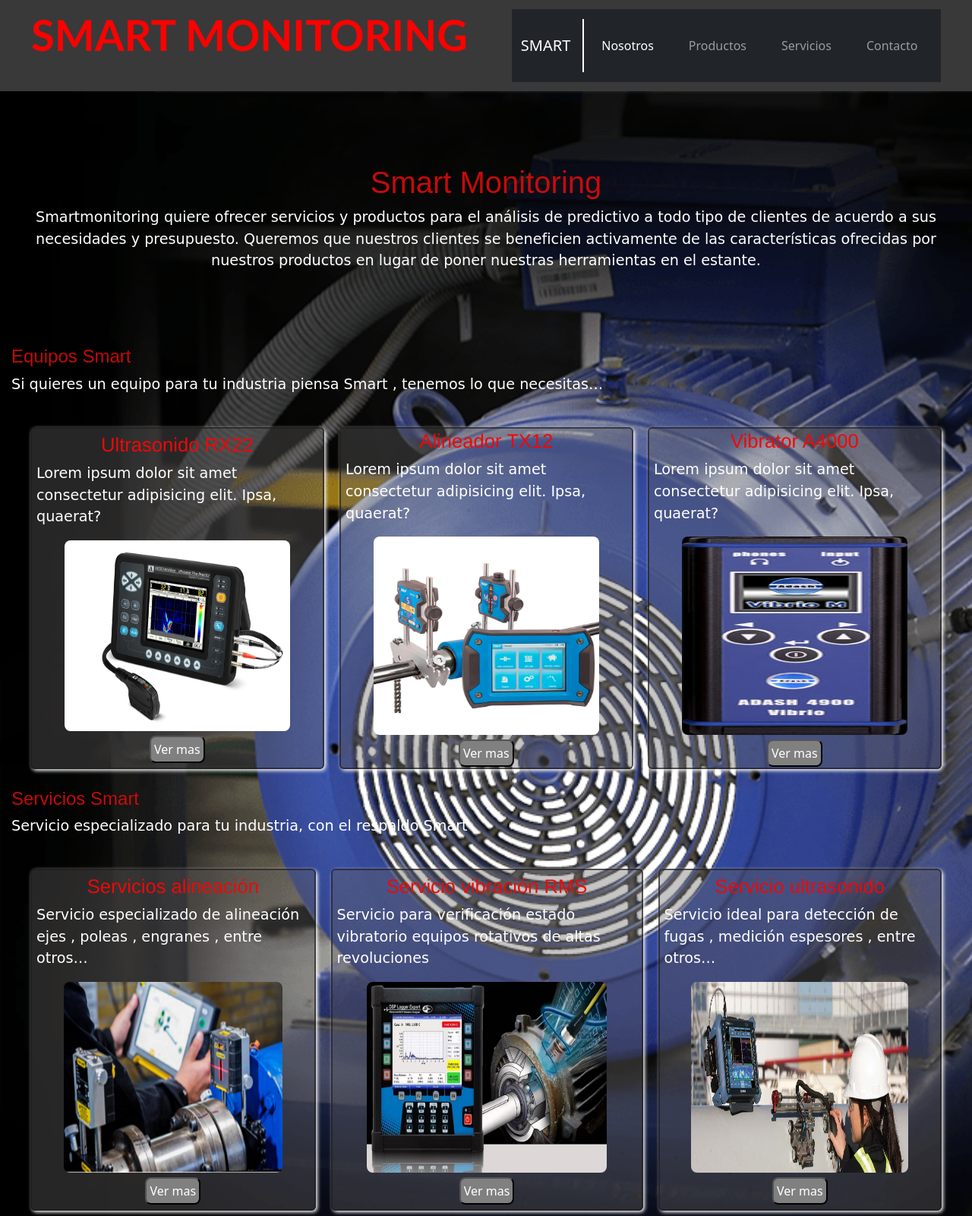
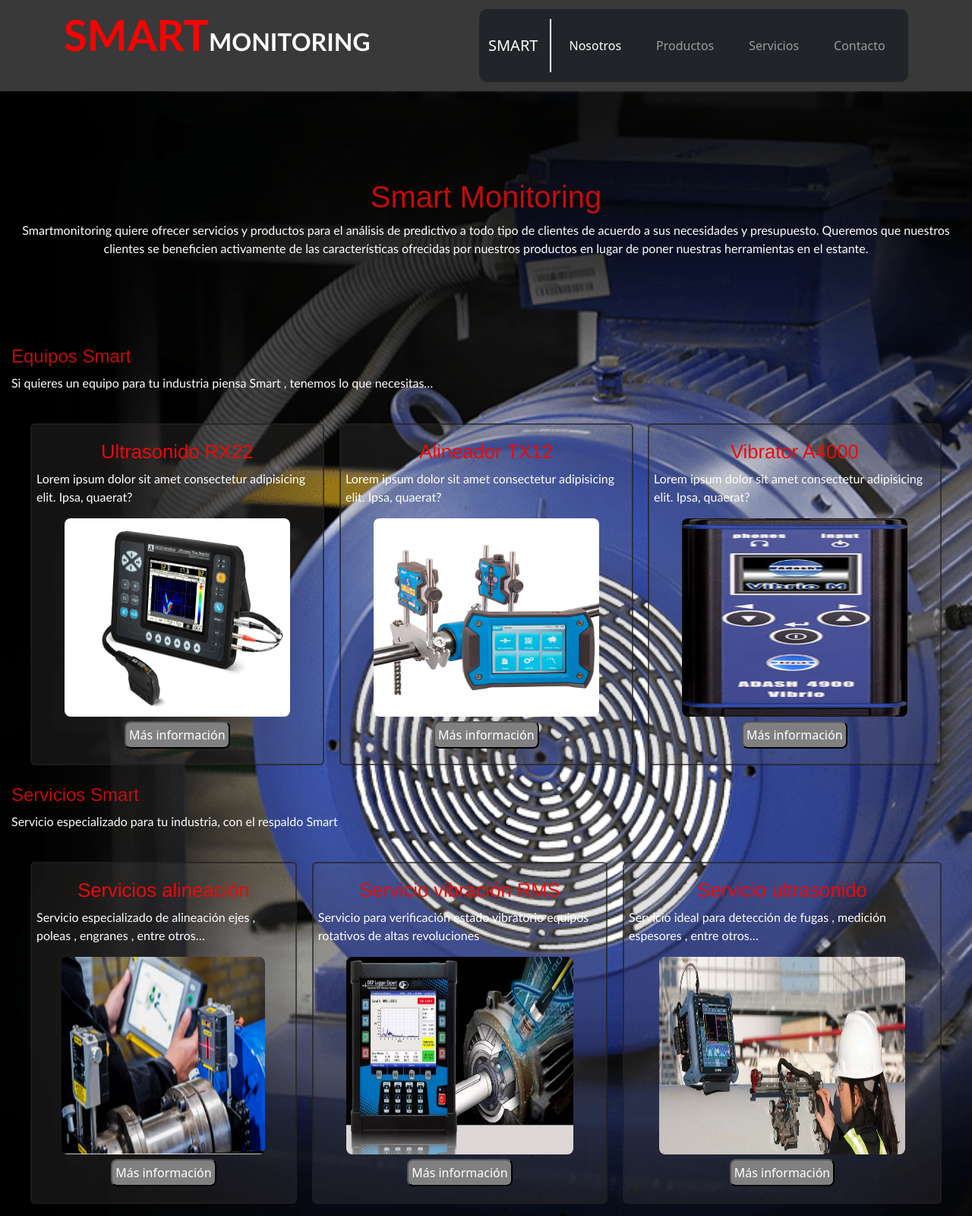
Before and after one commit to EliecerRiquelme/smartmonitoring, a plain HTML site: page index.html in a window 1280 px wide. Shown: the top 1600 px of the page at 76% size. Drawn offline with nearby package versions, Linux system fonts and the light colour scheme.

Commit message:
modificaciones en tarjetas

```diff
--- a/index.html
+++ b/index.html
@@ -17,7 +17,7 @@
     <header class="header">
         <h1  class="titulo" data-aos="flip-left"
         data-aos-easing="ease-out-cubic"
-        data-aos-duration="2000"> SMART MONITORING</h1>
+        data-aos-duration="2000"> SMART<b>MONITORING</b> </h1>
 
         <nav class="navbar navbar-expand-lg navbar-dark bg-dark">
             <div class="container-fluid">
@@ -61,19 +61,19 @@
                      <h3>Ultrasonido RX22 </h3>
                      <P>Lorem ipsum dolor sit amet consectetur adipisicing elit. Ipsa, quaerat?</P>
                      <img src="./assets/img/equipo-ultrasonido.jpg" alt="equipo ultrasonido">
-                     <button class="boton2">Ver mas</button>
+                     <button class="boton2">Más información</button>
                 </article>
                 <article class="tarjeta-equipos" data-aos="flip-up">
                     <h3>Alineador TX12</h3>
                     <P>Lorem ipsum dolor sit amet consectetur adipisicing elit. Ipsa, quaerat?</P>
                     <img src="./assets/img/equipo-alineacion.jpg" alt="equipo alineacion">
-                    <button class="boton2">Ver mas</button>
+                    <button class="boton2">Más información</button>
                 </article>
                 <article class="tarjeta-equipos" data-aos="flip-up">
                     <h3>Vibrator A4000</h3>
                     <P>Lorem ipsum dolor sit amet consectetur adipisicing elit. Ipsa, quaerat?</P>
                     <img src="./assets/img/equipo-vibacion.jpg" alt="equipo vibracion">
-                    <button class="boton2">Ver mas</button>
+                    <button class="boton2">Más información</button>
                 </article>
              </div>
 
@@ -90,7 +90,7 @@
                      <h3>Servicios alineación</h3>
                      <P>Servicio especializado de alineación ejes , poleas , engranes , entre otros…</P>
                      <img src="./assets/img/servicio-1.png" alt="servicio alineación">
-                     <button class="boton2">Ver mas</button>
+                     <button class="boton2">Más información</button>
                 </article>
                 <article class="tarjeta-equipos" data-aos="fade-left"
                 data-aos-offset="300"
@@ -98,7 +98,7 @@
                     <h3>Servicio vibración RMS</h3>
                     <P>Servicio para verificación estado vibratorio equipos rotativos de altas revoluciones </P>
                     <img src="./assets/img/servicio-2.jpg" alt="servicio monitoreo condición">
-                    <button class="boton2">Ver mas</button>
+                    <button class="boton2">Más información</button>
                 </article>
                 <article class="tarjeta-equipos" data-aos="fade-right"
                 data-aos-offset="300"
@@ -106,7 +106,7 @@
                     <h3>Servicio ultrasonido</h3>
                     <P>Servicio ideal para detección de fugas , medición espesores , entre otros…</P>
                     <img src="./assets/img/servicio-3.jpg" alt="servicio utrasonido">
-                    <button class="boton2">Ver mas</button>
+                    <button class="boton2">Más información</button>
                 </article>
              </div>
 
--- a/scss/base/_tipografia.scss
+++ b/scss/base/_tipografia.scss
@@ -4,7 +4,10 @@
 }
 
 .titulo{
-    @include fontsize(2rem,700);
+    @include fontsize(1.8rem,700);
+    b{
+        @include fontsize(2rem,700);
+    }
 }
 
 .subtitulo{
@@ -26,8 +29,7 @@ h4{
     font-size: 0.8rem;
 }
 p{
-    font-family: cursive;
-    font-size: 1rem;
+    font-family:'Gill Sans', 'Gill Sans MT', Calibri, 'Trebuchet MS', sans-serif;
 }
 
 @media (min-width: 480px){
@@ -55,7 +57,5 @@ p{
     h4{
         font-size: 1rem;
     }
-    p{
-        font-size: 1.2rem;
-    }
+
 }
--- a/scss/componentes/_botones.scss
+++ b/scss/componentes/_botones.scss
@@ -13,7 +13,7 @@ button{
     margin-top: 5x;
 
     &:hover{
-        transform: scale(1.5);
+        transform: scale(1.2);
     }
 }
 
@@ -24,5 +24,6 @@ button{
     transition: 200ms;
     &:hover{
         filter:opacity(80%);
+        background-color: black;
     }
 }
--- a/scss/componentes/_tarjetas.scss
+++ b/scss/componentes/_tarjetas.scss
@@ -12,8 +12,14 @@
         align-items: center;
         padding: 6px;
         margin: 10px;
-        background-color: rgba(104, 102, 102, 0.377);
-        box-shadow: 2px 2px 5px white;
+        background-color: rgba(104, 102, 102, 0.192);
+        transition: 100ms;
+        &:hover{
+            border: 2px solid rgba(34, 30, 30, 0.678);
+            background-color: rgba(25, 17, 131, 0.884);
+            box-shadow: 2px 4px 10px white;
+            transform: scale(1.1);
+        }
         h3{
             color: rgb(240, 8, 8);
         }
@@ -48,7 +54,7 @@
         justify-content: space-around;
         overflow-x:hidden;
         .tarjeta-equipos{
-            min-width: 320px;
+            max-width: 420px;
             height: 450px;
         }
     }
--- a/scss/comun/_header.scss
+++ b/scss/comun/_header.scss
@@ -9,8 +9,12 @@ header{
     h1{
         color: red;
         text-align:center;
+        b{
+            color: white;
+        }
     }
     nav{
+        border-radius: 10px;
         ul{
             display: flex;
             justify-content: space-around;
```
Also changed, not shown: pages/nosotros.html (+3 -3 lines), css/style.css, 1 other file.
